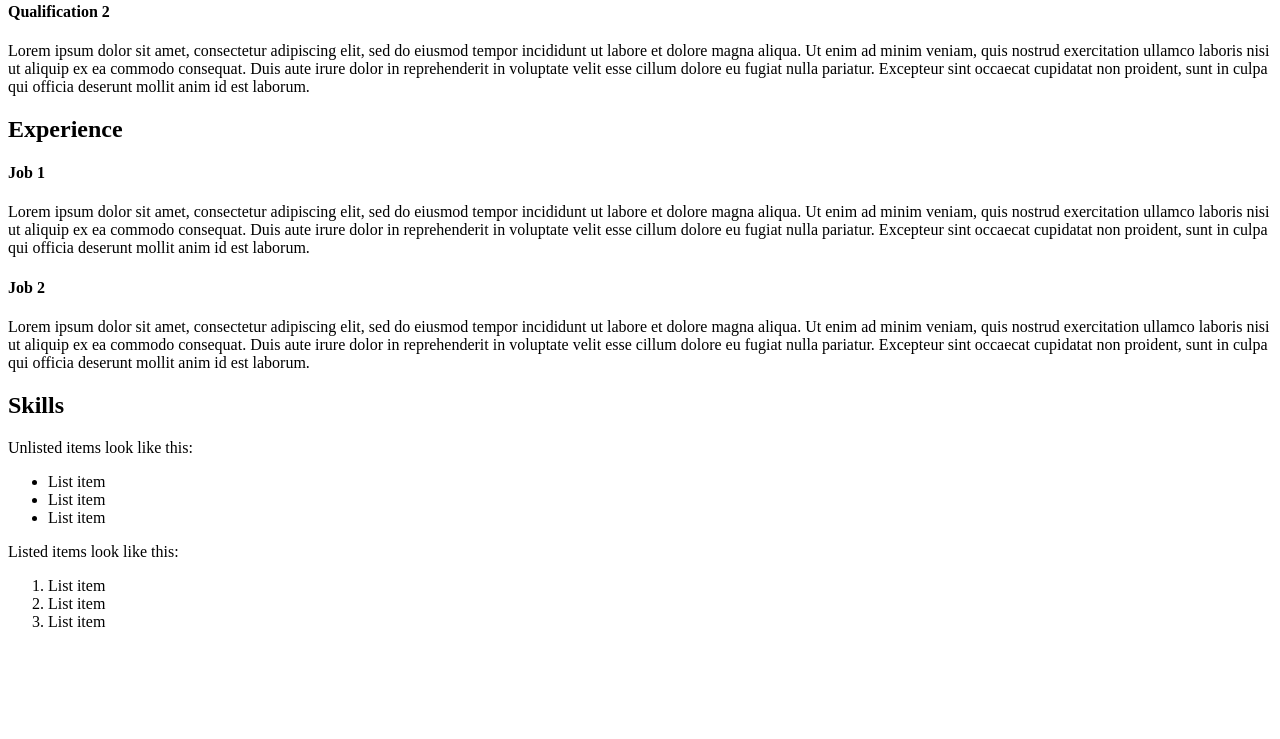
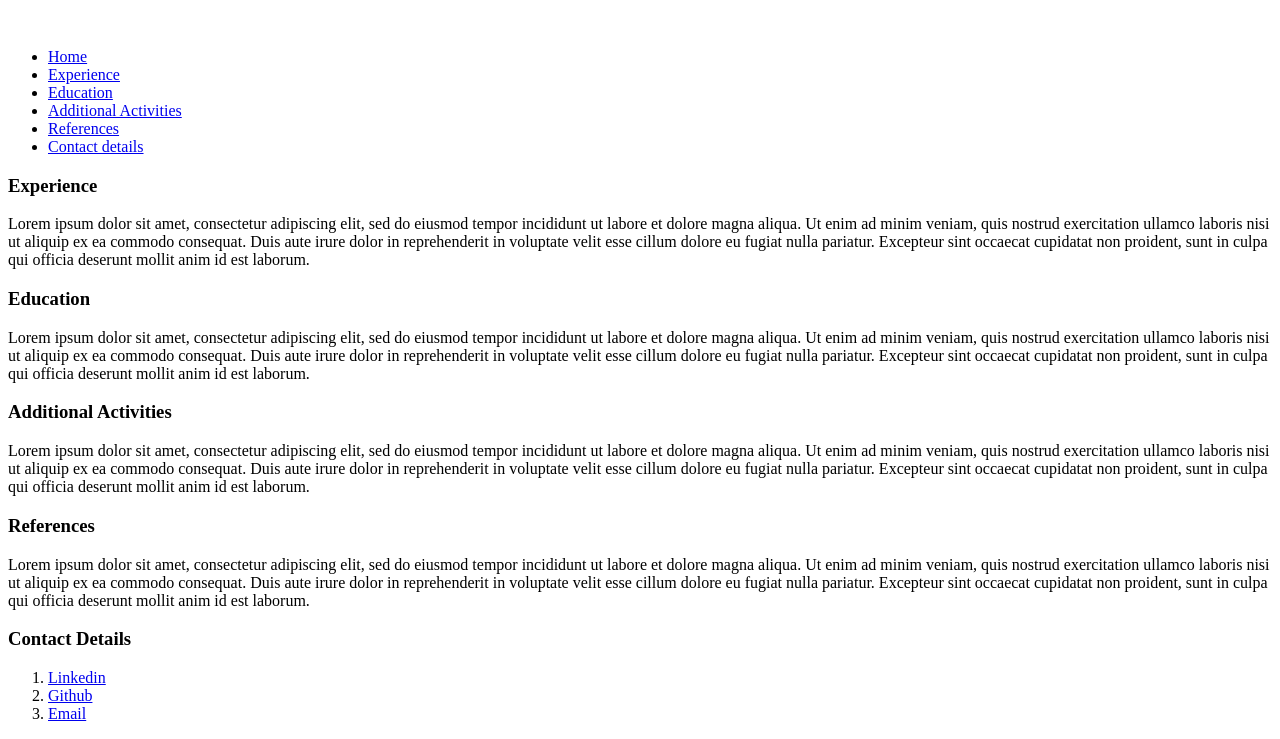
Before and after one commit to wdavids7/digital-resume-codespace, a plain HTML site: page resume-1.html in a window 1280 px wide. Shown: the part 312-1051 px from the top of the page. Before the commit the page ends 959 px from the top, so only its background shows below. Drawn offline with Linux system fonts and the light colour scheme.

Commit message:
Resume changes_2
Images saved
List of links added to different sections on page
Link to external websites added

```diff
--- a/resume-1.html
+++ b/resume-1.html
@@ -1,15 +1,36 @@
 <!DOCTYPE html>
-<html>
-  <head>
-    <title>resume1</title>
-  </head>
-  <body>
-    <h1>Warda Davids</h1>
+<html lang="en">
+<head>
+  <meta charset="UTF-8">
+  <meta http-equiv="X-UA-Compatible" content="IE=edge">
+  <meta name="viewport" content="width=device-width, initial-scale=1.0">
+  <title>Example resume_1</title>
+  <link rel="stylesheet" href="css/stylesheet_1.css">
+</head>
+
+<body>
+
+
+<img src="images/warda-modified.png" alt="Profile photo" width="200px">
+
+  <h1>Warda Davids</h1>
     <p>An introductory personal statement.</p>
     <br />
 
-    <h2>Education</h2>
-    <h4>Qualification 1</h4>
+
+
+    <ul>
+      <li><a href="#" class="active">Home</a></li>
+      <li><a href="#experience">Experience</a></li>
+      <li><a href="#education">Education</a></li>
+      <li><a href="#additional activities">Additional Activities</a></li>
+      <li><a href="#references">References</a></li>
+      <li><a href="#contact details">Contact details</a></li>
+
+    </ul>
+
+    <h3 id="experience">Experience</h3>
+
     <p>
       Lorem ipsum dolor sit amet, consectetur adipiscing elit, sed do eiusmod
       tempor incididunt ut labore et dolore magna aliqua. Ut enim ad minim
@@ -20,7 +41,7 @@
       est laborum.
     </p>
 
-    <h4>Qualification 2</h4>
+    <h3 id="education">Education</h3>
     <p>
       Lorem ipsum dolor sit amet, consectetur adipiscing elit, sed do eiusmod
       tempor incididunt ut labore et dolore magna aliqua. Ut enim ad minim
@@ -31,8 +52,8 @@
       est laborum.
     </p>
 
-    <h2>Experience</h2>
-    <h4>Job 1</h4>
+    <h3 id="additional activities">Additional Activities</h3>
+
     <p>
       Lorem ipsum dolor sit amet, consectetur adipiscing elit, sed do eiusmod
       tempor incididunt ut labore et dolore magna aliqua. Ut enim ad minim
@@ -43,7 +64,7 @@
       est laborum.
     </p>
 
-    <h4>Job 2</h4>
+    <h3 id="references">References</h3>
     <p>
       Lorem ipsum dolor sit amet, consectetur adipiscing elit, sed do eiusmod
       tempor incididunt ut labore et dolore magna aliqua. Ut enim ad minim
@@ -54,18 +75,12 @@
       est laborum.
     </p>
 
-    <h2>Skills</h2>
-    <p>Unlisted items look like this:</p>
-    <ul>
-      <li>List item</li>
-      <li>List item</li>
-      <li>List item</li>
-    </ul>
-    <p>Listed items look like this:</p>
+    <h3 id="contact details">Contact Details</h3>
+
     <ol>
-      <li>List item</li>
-      <li>List item</li>
-      <li>List item</li>
+      <li> <a href="=https://za.linkedin.com/" target="_blank">Linkedin</a> </li>
+      <li> <a href="https://github.com/" target="_blank">Github</a> </li>
+      <li> <a href="mailto:warda.davids@gmail.com" target="_blank">Email</a> </li>
     </ol>
-  </body>
+</body>
 </html>
```
Also changed, not shown: Images/icons8-books-100.png (added), Images/icons8-briefcase-500.png (added), Images/icons8-calendar-100.png (added), Images/icons8-github-500.png (added), Images/icons8-gmail-logo-500.png (added), Images/icons8-graduation-cap-90.png (added), Images/icons8-linkedin-500.png (added), Images/icons8-track-and-field-100.png (added), Images/warda-modified.png (added).
